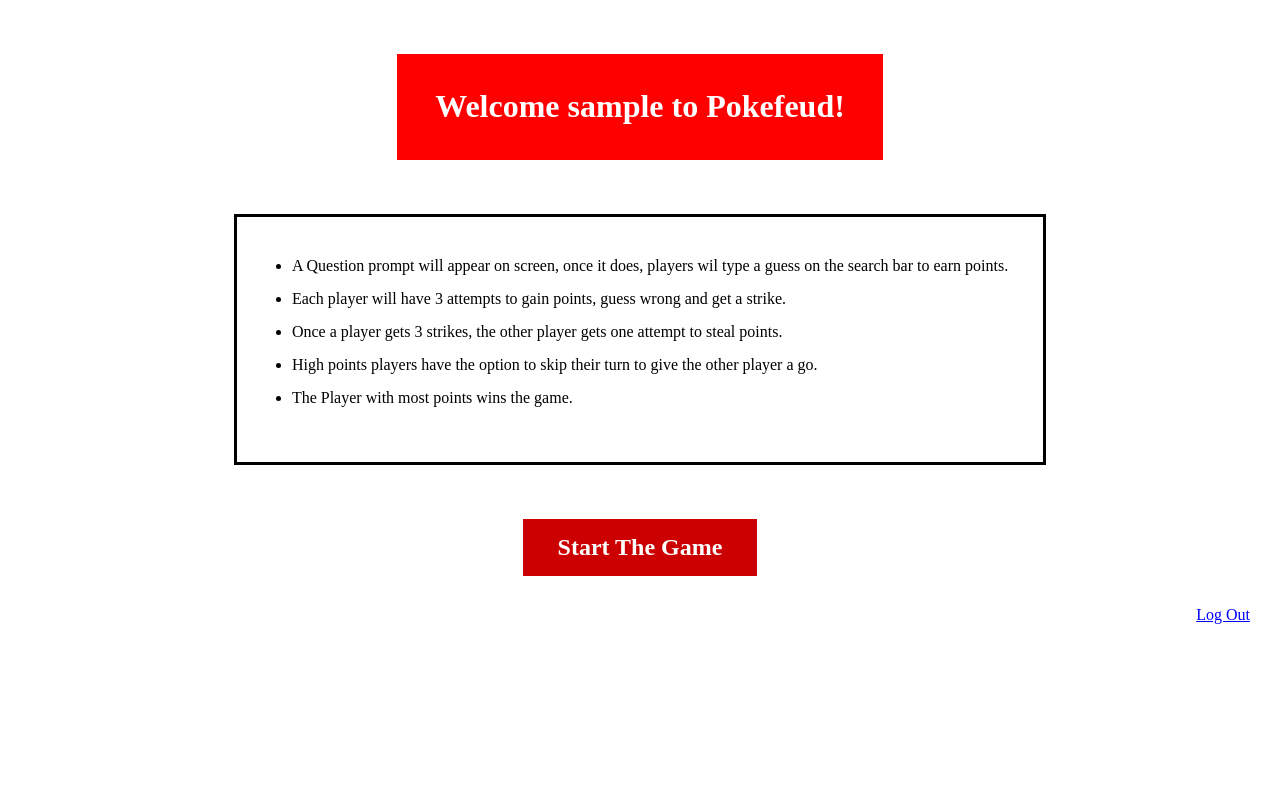
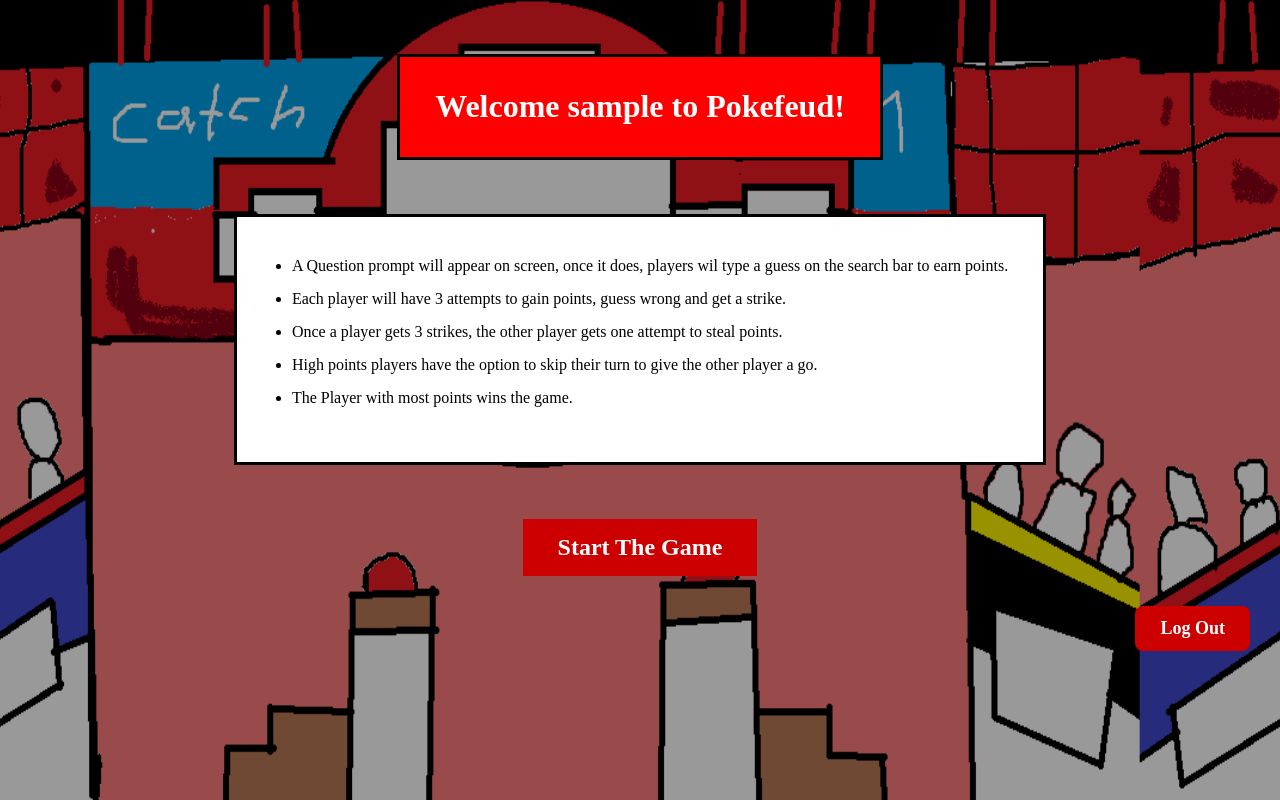
Before and after one commit to tcoleman36-btye/PW2-Game-Show, a PHP site: page /introduction.php in a window 1280 px wide. Run offline with PHP 8.4, Linux system fonts and the light colour scheme; the visitor is signed in with stand-in values (Sample User, id 1).

Commit message:
Applied CSS to introduction.php and adjusted the login and out CSS

```diff
--- a/PokeFeud/login.php
+++ b/PokeFeud/login.php
@@ -42,14 +42,14 @@ if ($_SERVER['REQUEST_METHOD'] === 'POST') {
 }
 ?>
 <!DOCTYPE html>
-<html lang="en" class="login">
+<html lang="en">
 <head>
      <meta charset="UTF-8">
      <meta name="description" content="Log in screen for gameshow">
      <title>Pokefeud - Login</title>
      <link rel="stylesheet" href="style.css">
 </head>
-<body>
+<body class="login">
 <div class="login-container">
     <h2>Trainer Login</h2>
 
--- a/PokeFeud/signup.php
+++ b/PokeFeud/signup.php
@@ -56,14 +56,14 @@ if ($_SERVER['REQUEST_METHOD'] === 'POST') {
 }
 ?>
 <!DOCTYPE html>
-<html lang=en class="signin">
+<html lang=en>
 <head>
      <meta charset="UTF-8">
      <meta name="viewport" content="width=device-width, initial-scale=1.0">
      <title>Pokefeud - Sign Up</title>
      <link rel="stylesheet" href="style.css">
 </head>
-<body>
+<body class="signin">
 <div class="login-container">
     <h2>Create Trainer Account</h2>
 
--- a/PokeFeud/style.css
+++ b/PokeFeud/style.css
@@ -1,6 +1,6 @@
 /*Sign in and log in*/
-html.login,
-html.signin {
+body.login,
+body.signin {
     background-image: url("./background-&-host/Pokeball.jpg");
     background-size: cover;
     background-position: center bottom;
@@ -38,9 +38,30 @@ a {
 
 /*Introduction PHP*/
 
+#content-box::before{
+    content: "";
+    position: fixed;
+    top: 0;
+    left: 0;
+    width: 100%;
+    height: 100%;
+    background-color: rgba(0,0,0,0.4);
+    z-index: -1;
+}
+
+
+#content-box {
+    background-image: url(background-&-host/Pokefeud_stage.png);
+    background-size: cover;
+    background-repeat: round;
+    background-attachment: fixed;
+    background-position: center;
+}
+
+
 .intro-box {
     text-align: center;
-    border: solid red;
+    border: solid black;
     padding: 10px 35px;
     margin: 54px auto;
     width: fit-content;
@@ -91,3 +112,20 @@ li {
     position: absolute;
     right: 30px;
 }
+
+.logout-link {
+    display: inline-block;
+    background-color: #cc0000;
+    color: white;
+    padding: 12px 25px;
+    font-size: 18px;
+    font-weight: bold;
+    text-decoration: none;
+    border-radius: 8px;
+    transition: 0.3s;
+}
+
+.logout-link:hover {
+    background-color: #7e0494;
+    transform: scale(1.05);
+}
```
